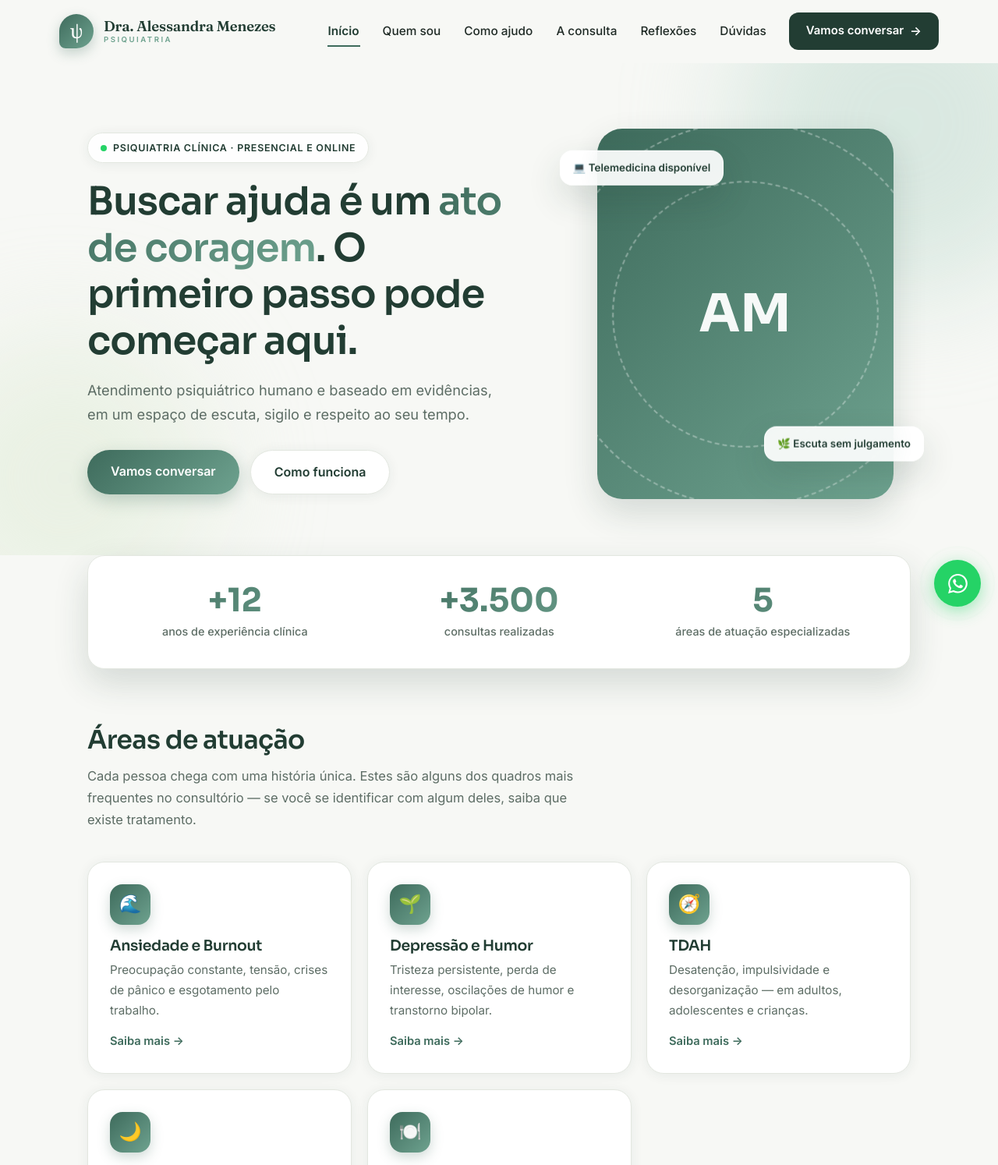
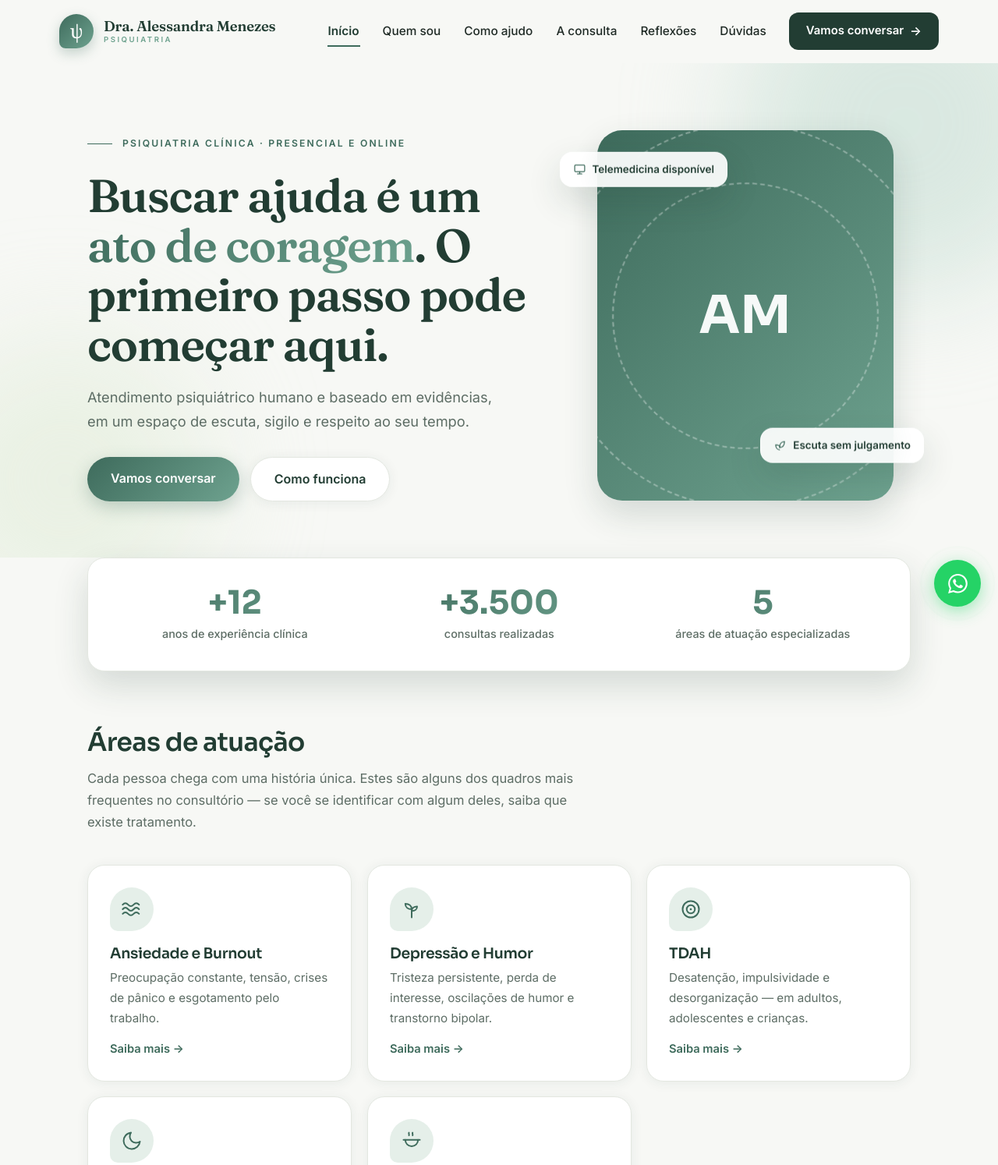
Before and after one commit to mkbraion/site-psiquiatria, a website: page index.html in a window 1280 px wide. Shown: the top 1494 px of the page at 78% size. Drawn offline with Linux system fonts and the light colour scheme.

Commit message:
Hero editorial (titulo serifado + kicker com regua) e icones de linha desenhados no lugar dos emojis (areas, cuidado, modalidades, etapas numeradas)

```diff
--- a/css/styles.css
+++ b/css/styles.css
@@ -271,21 +271,23 @@ img { max-width: 100%; display: block; }
 .selo {
   display: inline-flex;
   align-items: center;
-  gap: 8px;
-  background: rgba(255, 255, 255, 0.85);
-  border: 1px solid var(--borda);
-  color: var(--verde-escuro);
-  font-size: 0.78rem;
+  gap: 13px;
+  color: var(--verde);
+  font-size: 0.76rem;
   font-weight: 600;
-  letter-spacing: 0.06em;
+  letter-spacing: 0.18em;
   text-transform: uppercase;
-  padding: 8px 16px;
-  border-radius: 999px;
+  margin-bottom: 24px;
+}
+.selo::before { content: ""; width: 32px; height: 1.5px; background: var(--verde); flex: none; }
+.hero h1 {
+  font-family: "Fraunces", "Lora", Georgia, serif;
+  font-weight: 600;
+  font-size: clamp(2.4rem, 5.2vw, 3.7rem);
+  line-height: 1.08;
+  letter-spacing: -0.02em;
   margin-bottom: 20px;
-  box-shadow: var(--sombra);
 }
-.selo::before { content: ""; width: 8px; height: 8px; border-radius: 50%; background: var(--whats); }
-.hero h1 { margin-bottom: 18px; }
 .hero p.destaque { font-size: 1.14rem; color: var(--texto-suave); margin-bottom: 30px; max-width: 33rem; }
 .hero-acoes { display: flex; gap: 14px; flex-wrap: wrap; }
 
@@ -323,6 +325,9 @@ img { max-width: 100%; display: block; }
 
 .hero-chip {
   position: absolute;
+  display: inline-flex;
+  align-items: center;
+  gap: 8px;
   background: rgba(255, 255, 255, 0.92);
   backdrop-filter: blur(10px);
   border: 1px solid rgba(255, 255, 255, 0.9);
@@ -335,6 +340,7 @@ img { max-width: 100%; display: block; }
   animation: chipFlutua 5s ease-in-out infinite alternate;
   z-index: 2;
 }
+.hero-chip svg { width: 17px; height: 17px; color: var(--verde); flex: none; }
 .chip-1 { top: 8%; left: -6%; }
 .chip-2 { bottom: 10%; right: -4%; animation-delay: -2.5s; }
 @keyframes chipFlutua {
@@ -404,17 +410,21 @@ img { max-width: 100%; display: block; }
   border-color: var(--verde-2);
 }
 .card .icone {
-  width: 52px;
-  height: 52px;
-  border-radius: 16px;
-  background: var(--grad);
+  width: 56px;
+  height: 56px;
+  border-radius: 50% 50% 50% 10px;
+  background: var(--verde-claro);
+  color: var(--verde);
   display: flex;
   align-items: center;
   justify-content: center;
-  font-size: 1.45rem;
-  margin-bottom: 16px;
-  box-shadow: 0 6px 16px rgba(62, 107, 92, 0.25);
+  margin-bottom: 18px;
+  font-family: "Fraunces", "Lora", Georgia, serif;
+  font-size: 1.55rem;
+  font-weight: 600;
 }
+.card .icone svg { width: 28px; height: 28px; }
+.card:hover .icone { background: var(--verde); color: #fff; transition: background 0.3s, color 0.3s; }
 .card p { color: var(--texto-suave); font-size: 0.95rem; margin-bottom: 0; }
 .card .link-mais { display: inline-block; margin-top: 14px; font-weight: 600; font-size: 0.92rem; text-decoration: none; }
 .card .link-mais:hover { text-decoration: underline; }
--- a/index.html
+++ b/index.html
@@ -55,8 +55,8 @@
           <div class="anel anel-b"></div>
           <span class="iniciais">AM</span>
         </div>
-        <div class="hero-chip chip-1">💻 Telemedicina disponível</div>
-        <div class="hero-chip chip-2">🌿 Escuta sem julgamento</div>
+        <div class="hero-chip chip-1"><svg viewBox="0 0 24 24" fill="none" stroke="currentColor" stroke-width="1.7" stroke-linecap="round" stroke-linejoin="round"><rect x="3" y="4" width="18" height="12" rx="1.5"/><path d="M8 20h8M12 16v4"/></svg> Telemedicina disponível</div>
+        <div class="hero-chip chip-2"><svg viewBox="0 0 24 24" fill="none" stroke="currentColor" stroke-width="1.7" stroke-linecap="round" stroke-linejoin="round"><path d="M11 20C6 20 4 15 4 11c4 0 7 1 8 4"/><path d="M20 5c0 7-3 11-9 11 0-6 3-11 9-11z"/></svg> Escuta sem julgamento</div>
       </div>
     </div>
   </section>
@@ -90,31 +90,31 @@
       </div>
       <div class="grid-cards">
         <div class="card">
-          <div class="icone">🌊</div>
+          <div class="icone"><svg viewBox="0 0 24 24" fill="none" stroke="currentColor" stroke-width="1.7" stroke-linecap="round" stroke-linejoin="round"><path d="M2 7c2-2.2 4-2.2 6 0s4 2.2 6 0 4-2.2 6 0"/><path d="M2 12c2-2.2 4-2.2 6 0s4 2.2 6 0 4-2.2 6 0"/><path d="M2 17c2-2.2 4-2.2 6 0s4 2.2 6 0 4-2.2 6 0"/></svg></div>
           <h3>Ansiedade e Burnout</h3>
           <p>Preocupação constante, tensão, crises de pânico e esgotamento pelo trabalho.</p>
           <a class="link-mais" href="tratamentos.html#ansiedade">Saiba mais →</a>
         </div>
         <div class="card">
-          <div class="icone">🌱</div>
+          <div class="icone"><svg viewBox="0 0 24 24" fill="none" stroke="currentColor" stroke-width="1.7" stroke-linecap="round" stroke-linejoin="round"><path d="M12 21v-9"/><path d="M12 12C12 8 9 6 5 6c0 4 3 6 7 6z"/><path d="M12 14c0-3 2.5-5 6-5 0 3-2.5 5-6 5z"/></svg></div>
           <h3>Depressão e Humor</h3>
           <p>Tristeza persistente, perda de interesse, oscilações de humor e transtorno bipolar.</p>
           <a class="link-mais" href="tratamentos.html#depressao">Saiba mais →</a>
         </div>
         <div class="card">
-          <div class="icone">🧭</div>
+          <div class="icone"><svg viewBox="0 0 24 24" fill="none" stroke="currentColor" stroke-width="1.7" stroke-linecap="round" stroke-linejoin="round"><circle cx="12" cy="12" r="9"/><circle cx="12" cy="12" r="4.5"/><circle cx="12" cy="12" r="1.1" fill="currentColor" stroke="none"/></svg></div>
           <h3>TDAH</h3>
           <p>Desatenção, impulsividade e desorganização — em adultos, adolescentes e crianças.</p>
           <a class="link-mais" href="tratamentos.html#tdah">Saiba mais →</a>
         </div>
         <div class="card">
-          <div class="icone">🌙</div>
+          <div class="icone"><svg viewBox="0 0 24 24" fill="none" stroke="currentColor" stroke-width="1.7" stroke-linecap="round" stroke-linejoin="round"><path d="M21 12.8A9 9 0 1 1 11.2 3 7 7 0 0 0 21 12.8z"/></svg></div>
           <h3>Distúrbios do Sono</h3>
           <p>Insônia, sono não reparador e alterações do ritmo de sono e vigília.</p>
           <a class="link-mais" href="tratamentos.html#sono">Saiba mais →</a>
         </div>
         <div class="card">
-          <div class="icone">🍽️</div>
+          <div class="icone"><svg viewBox="0 0 24 24" fill="none" stroke="currentColor" stroke-width="1.7" stroke-linecap="round" stroke-linejoin="round"><path d="M3 11h18"/><path d="M5 11a7 7 0 0 0 14 0"/><path d="M9 3c-.6 1 .6 2 0 3M13 3c-.6 1 .6 2 0 3"/></svg></div>
           <h3>Transtornos Alimentares</h3>
           <p>Compulsão alimentar, anorexia, bulimia e a relação entre comida e emoções.</p>
           <a class="link-mais" href="tratamentos.html#alimentares">Saiba mais →</a>
```
Also changed, not shown: atendimento.html (+6 -6 lines), sobre.html (+3 -3 lines).
